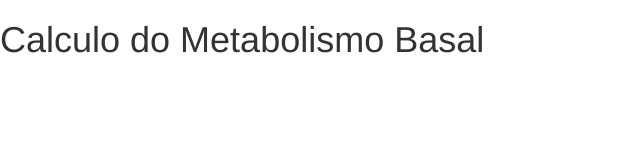
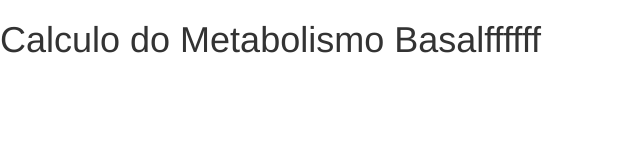
Before and after one commit to viniciuscorreialourenco/Metabolismo, a website: page www/index.html in a window 1280 px wide. Shown: the whole page, without its empty margins (0-640 px from the left). Drawn offline with Linux system fonts and the light colour scheme; files whose address does not match are found by name.

Commit message:
kjgjhgbhj

```diff
--- a/www/index.html
+++ b/www/index.html
@@ -15,6 +15,6 @@
 
 </head>
 <body>
-  <h1>Calculo do Metabolismo Basal</h1>
+  <h1>Calculo do Metabolismo Basalffffff</h1>
 </body>
 </html>
```
